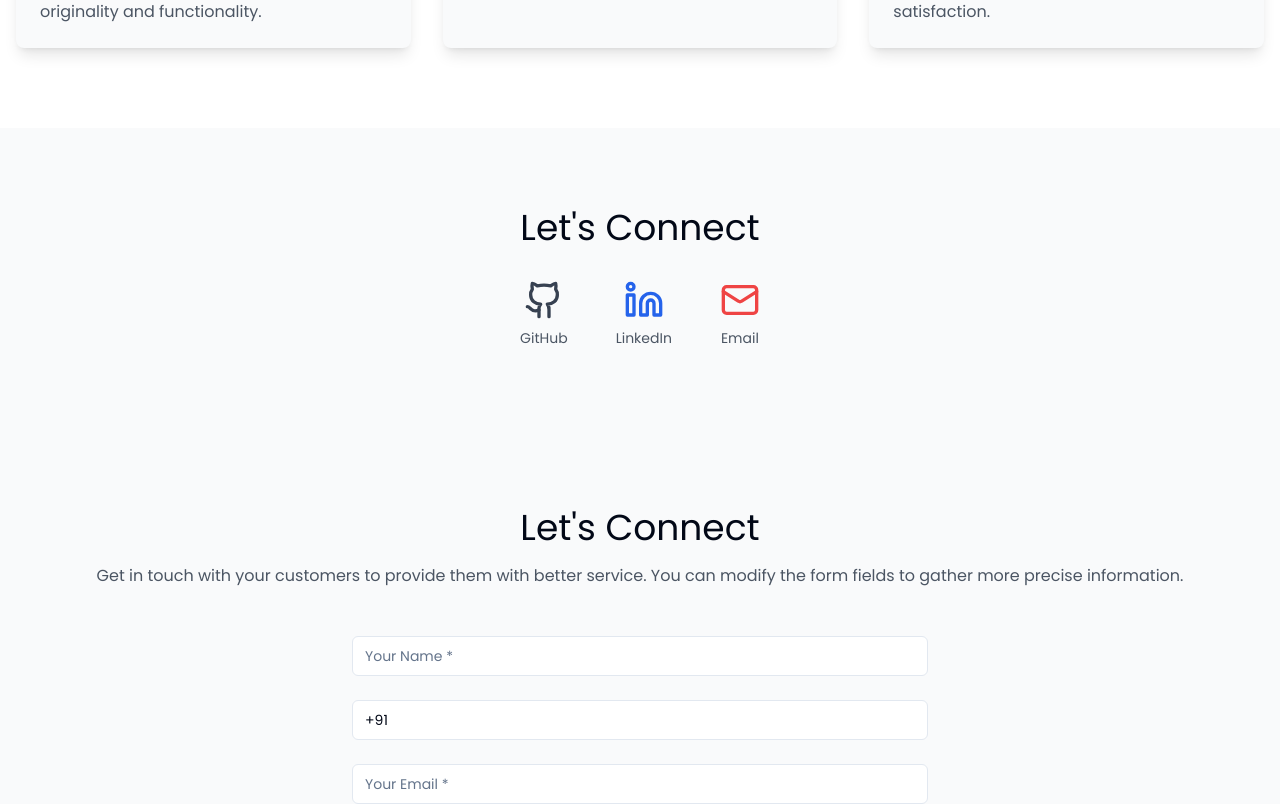
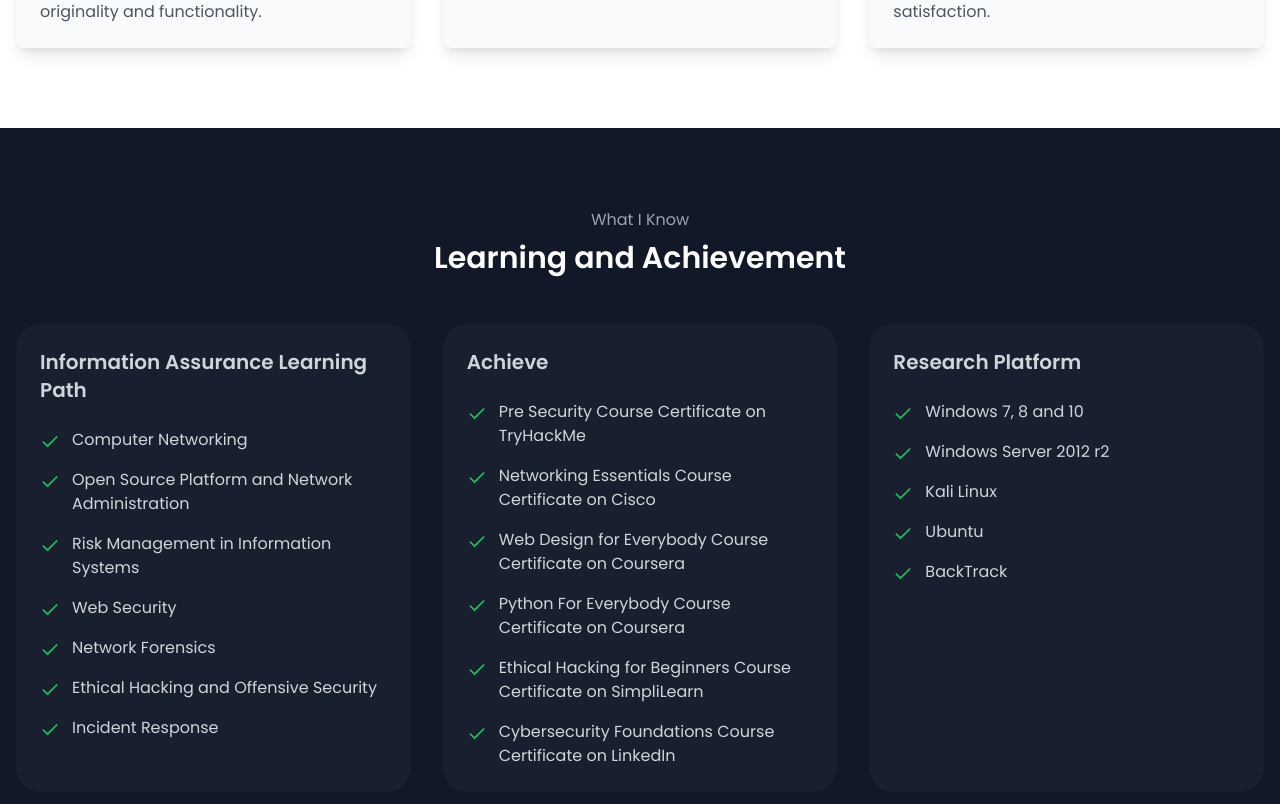
Before and after one commit to Teamd3p/deepratanpara, a React (Vite) app: page / in a window 1280 px wide. Shown: the part 2880-3684 px from the top of the page. Built offline with nearby package versions, Linux system fonts and the light colour scheme.

Commit message:
Add section below projects component
This commit adds a new section below the Projects component in the application.
[skip gpt_engineer]

```diff
--- /dev/null
+++ b/src/components/LearningAndAchievement.tsx
@@ -0,0 +1,84 @@
+import { Check } from "lucide-react";
+
+const LearningAndAchievement = () => {
+  return (
+    <section className="py-20 bg-gray-900 text-white">
+      <div className="container mx-auto px-4">
+        <div className="text-center mb-12">
+          <p className="text-gray-400 mb-2">What I Know</p>
+          <h2 className="text-3xl font-semibold">Learning and Achievement</h2>
+        </div>
+
+        <div className="grid md:grid-cols-3 gap-8">
+          {/* Learning Path Column */}
+          <div className="bg-opacity-20 bg-gray-700 rounded-3xl p-6 backdrop-blur-sm">
+            <h3 className="text-xl font-semibold mb-6 text-gray-300">
+              Information Assurance Learning Path
+            </h3>
+            <ul className="space-y-4">
+              {[
+                "Computer Networking",
+                "Open Source Platform and Network Administration",
+                "Risk Management in Information Systems",
+                "Web Security",
+                "Network Forensics",
+                "Ethical Hacking and Offensive Security",
+                "Incident Response"
+              ].map((item, index) => (
+                <li key={index} className="flex items-start space-x-3">
+                  <Check className="w-5 h-5 text-green-500 mt-1 flex-shrink-0" />
+                  <span className="text-gray-300">{item}</span>
+                </li>
+              ))}
+            </ul>
+          </div>
+
+          {/* Achievements Column */}
+          <div className="bg-opacity-20 bg-gray-700 rounded-3xl p-6 backdrop-blur-sm">
+            <h3 className="text-xl font-semibold mb-6 text-gray-300">
+              Achieve
+            </h3>
+            <ul className="space-y-4">
+              {[
+                "Pre Security Course Certificate on TryHackMe",
+                "Networking Essentials Course Certificate on Cisco",
+                "Web Design for Everybody Course Certificate on Coursera",
+                "Python For Everybody Course Certificate on Coursera",
+                "Ethical Hacking for Beginners Course Certificate on SimpliLearn",
+                "Cybersecurity Foundations Course Certificate on LinkedIn"
+              ].map((item, index) => (
+                <li key={index} className="flex items-start space-x-3">
+                  <Check className="w-5 h-5 text-green-500 mt-1 flex-shrink-0" />
+                  <span className="text-gray-300">{item}</span>
+                </li>
+              ))}
+            </ul>
+          </div>
+
+          {/* Research Platform Column */}
+          <div className="bg-opacity-20 bg-gray-700 rounded-3xl p-6 backdrop-blur-sm">
+            <h3 className="text-xl font-semibold mb-6 text-gray-300">
+              Research Platform
+            </h3>
+            <ul className="space-y-4">
+              {[
+                "Windows 7, 8 and 10",
+                "Windows Server 2012 r2",
+                "Kali Linux",
+                "Ubuntu",
+                "BackTrack"
+              ].map((item, index) => (
+                <li key={index} className="flex items-start space-x-3">
+                  <Check className="w-5 h-5 text-green-500 mt-1 flex-shrink-0" />
+                  <span className="text-gray-300">{item}</span>
+                </li>
+              ))}
+            </ul>
+          </div>
+        </div>
+      </div>
+    </section>
+  );
+};
+
+export default LearningAndAchievement;
--- a/src/pages/Index.tsx
+++ b/src/pages/Index.tsx
@@ -3,6 +3,7 @@ import Hero from "@/components/Hero";
 import About from "@/components/About";
 import Skills from "@/components/Skills";
 import Projects from "@/components/Projects";
+import LearningAndAchievement from "@/components/LearningAndAchievement";
 import SocialLinks from "@/components/SocialLinks";
 import Contact from "@/components/Contact";
 
@@ -14,6 +15,7 @@ const Index = () => {
       <About />
       <Skills />
       <Projects />
+      <LearningAndAchievement />
       <SocialLinks />
       <Contact />
     </div>
```
